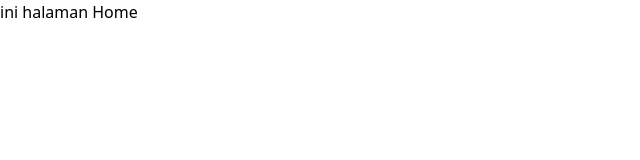
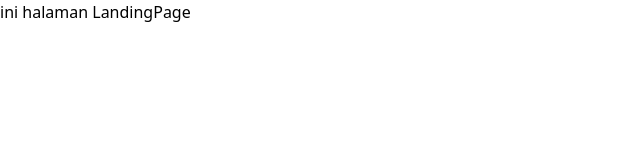
Before and after one commit to atoengg/workshop_bangDev_react, a React (Vite) app: page / in a window 1280 px wide. Shown: the top 160 px of the page, without its empty margins (0-640 px from the left). Built offline with nearby package versions, Linux system fonts and the light colour scheme.

Commit message:
fix: LandingPage

```diff
--- a/src/pages/landingPage/LandingPage.tsx
+++ b/src/pages/landingPage/LandingPage.tsx
@@ -1,7 +1,7 @@
 // import React from "react";
 
-const Home = () => {
-  return <div>ini halaman Home</div>;
+const LandingPage = () => {
+  return <div>ini halaman LandingPage</div>;
 };
 
-export default Home;
+export default LandingPage;
--- a/src/routers/Routers.tsx
+++ b/src/routers/Routers.tsx
@@ -1,11 +1,11 @@
 import { Route, Routes } from "react-router-dom";
-import Home from "../pages/landingPage/LandingPage";
+import LandingPage from "../pages/landingPage/LandingPage";
 
 const Routers = () => {
   return (
     <>
       <Routes>
-        <Route path="/" element={<Home />} />
+        <Route path="/" element={<LandingPage />} />
       </Routes>
     </>
   );
```
